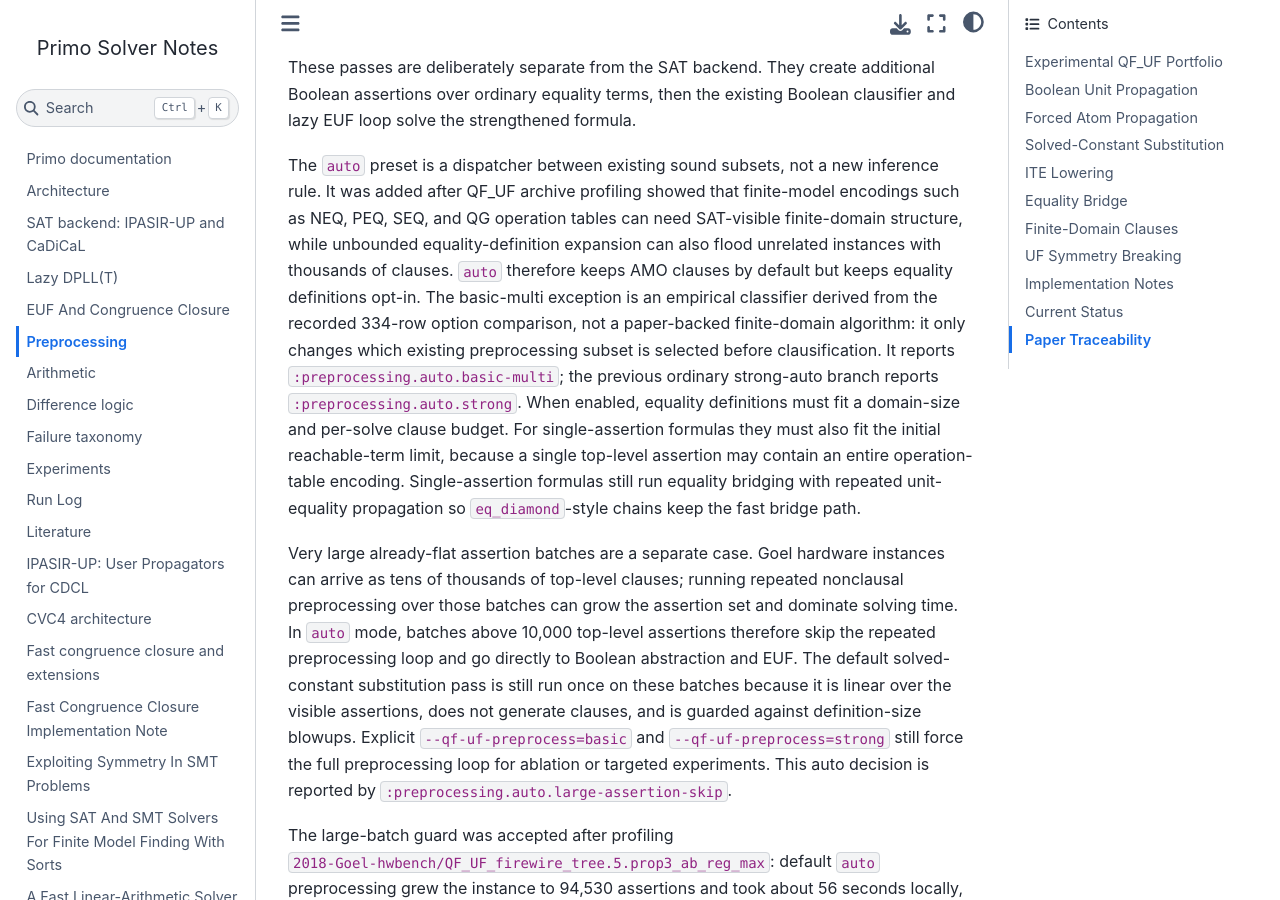
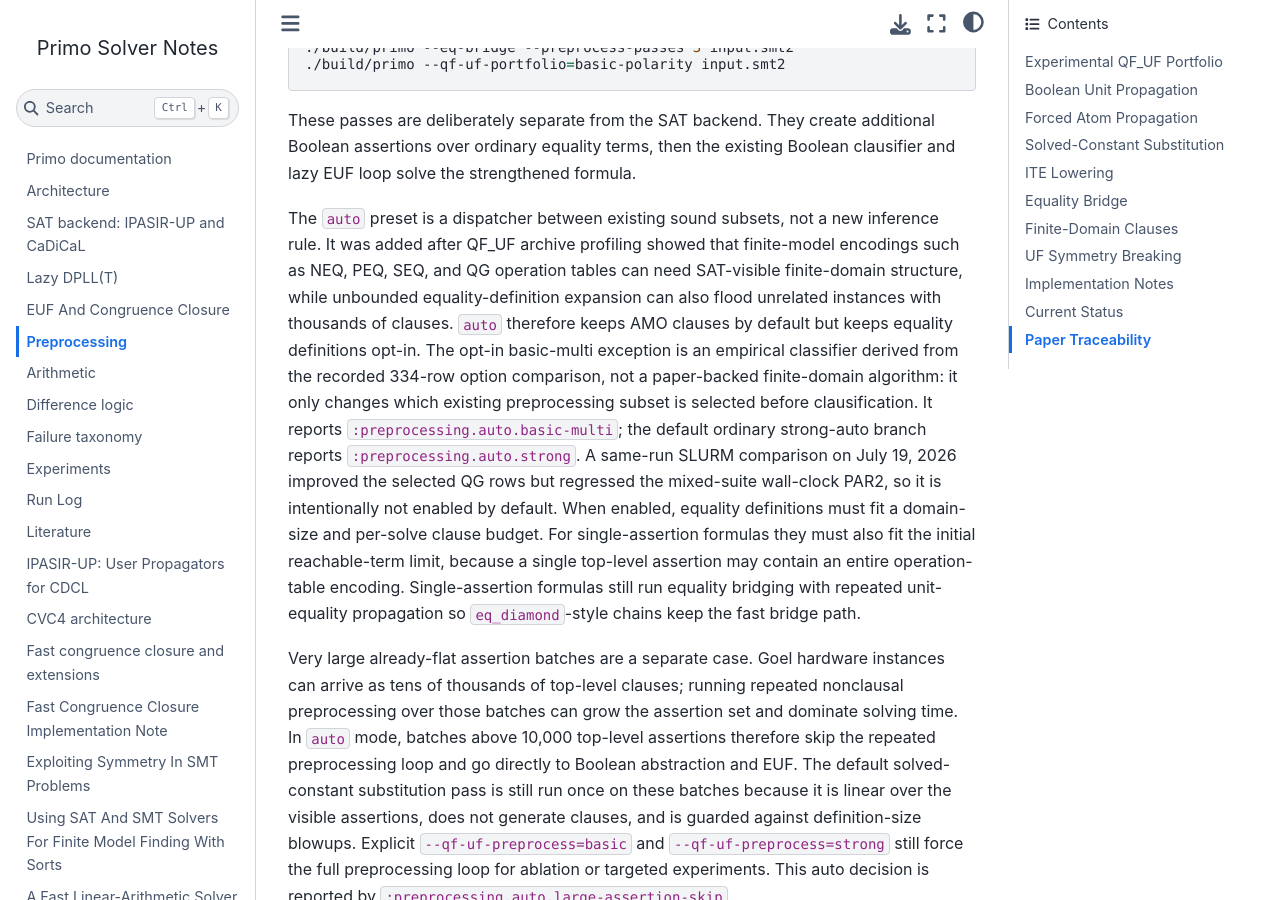
Before and after one commit to primo-solver/primo, a Jupyter Book: the page built from docs/preprocessing.md, in a window 1280 px wide and 900 px high, scrolled down 2759 px. Built offline with Jupyter Book 1.0.4 settings and Sphinx 7.4.7 and the Sphinx Book theme 1.1.4, drawn with Linux system fonts in a browser that asks for light colours; some of the changed text lies outside the part shown.

Commit message:
Keep auto basic multi heuristic opt in

```diff
--- a/docs/preprocessing.md
+++ b/docs/preprocessing.md
@@ -13,10 +13,10 @@
   symmetry breaking when their recognizers apply. Guarded finite-domain equality
   definitions are available with `--finite-domain-equality-definitions`. The
   explicit `strong` preset removes the automatic equality-definition guards for
-  experiments. A small multi-assertion auto branch uses the `basic` subset
-  instead when the input has more than one assertion, at most 10,000 assertions,
-  and at most 20,000 initially reachable terms. This branch is disabled with
-  `--no-auto-basic-multi`.
+  experiments. An experimental small multi-assertion auto branch can be enabled
+  with `--auto-basic-multi`; it uses the `basic` subset instead when the input
+  has more than one assertion, at most 10,000 assertions, and at most 20,000
+  initially reachable terms.
 
 The default command now enables the safe part of the predecessor performance
 profile:
@@ -57,8 +57,8 @@
 - guarded experimental ground substitution, enabled with
   `--guarded-ground-unit-substitution`;
 - finite-domain at-most-one clauses, enabled by `--qf-uf-preprocess=strong` and
-  by the ordinary `auto` path. The guarded small multi-assertion `auto` branch
-  intentionally skips these clauses because the July 19, 2026 QG option
+  by the ordinary default `auto` path. The opt-in guarded small multi-assertion
+  branch intentionally skips these clauses because the July 19, 2026 QG option
   comparison showed that several compact operation-table rows benefited from
   the lighter `basic` encoding plus polarity phase, while single-assertion NEQ
   and PEQ rows still need the finite-domain AMO path;
@@ -80,10 +80,11 @@
   `--finite-domain-value-precedence` /
   `--no-finite-domain-value-precedence`.
 
-`--no-eq-bridge`, `--no-uf-symmetry-breaking`, and `--no-auto-basic-multi`
-disable default-on switches for ablation runs. `--qf-uf-preprocess=off`
-disables the preprocessing loop and the finite-domain symmetry-breaking
-preprocessing step.
+`--no-eq-bridge` and `--no-uf-symmetry-breaking` disable default-on switches for
+ablation runs. `--qf-uf-preprocess=off` disables the preprocessing loop and the
+finite-domain symmetry-breaking preprocessing step. `--auto-basic-multi` enables
+the rejected-default QG classifier for experiments and can be paired with
+`--no-auto-basic-multi` in scripted option matrices when a profile turns it on.
 
 ## Experimental QF_UF Portfolio
 
@@ -126,11 +127,13 @@
 SAT-visible finite-domain structure, while unbounded equality-definition
 expansion can also flood unrelated instances with thousands of clauses. `auto`
 therefore keeps AMO clauses by default but keeps equality definitions opt-in.
-The basic-multi exception is an empirical classifier derived from the recorded
-334-row option comparison, not a paper-backed finite-domain algorithm: it only
-changes which existing preprocessing subset is selected before clausification.
-It reports `:preprocessing.auto.basic-multi`; the previous ordinary strong-auto
-branch reports `:preprocessing.auto.strong`.
+The opt-in basic-multi exception is an empirical classifier derived from the
+recorded 334-row option comparison, not a paper-backed finite-domain algorithm:
+it only changes which existing preprocessing subset is selected before
+clausification. It reports `:preprocessing.auto.basic-multi`; the default
+ordinary strong-auto branch reports `:preprocessing.auto.strong`. A same-run
+SLURM comparison on July 19, 2026 improved the selected QG rows but regressed
+the mixed-suite wall-clock PAR2, so it is intentionally not enabled by default.
 When enabled, equality definitions must fit a domain-size and per-solve clause
 budget. For single-assertion formulas they must also fit the initial
 reachable-term limit, because a single top-level assertion may contain an entire
```
Also changed, not shown: docs/euf.md (+7 -8 lines), docs/run-log.json, 7 other files.
